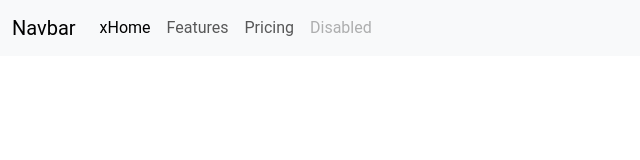
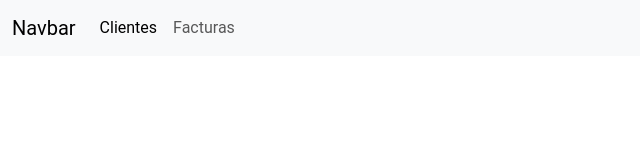
Before and after one commit to crodrigr/spring-boot-angular-confenalco-code, an Angular app in the folder front/app-invoice/: page / in a window 1280 px wide. Shown: the top 160 px of the page, without its empty margins (0-640 px from the left). Built offline with nearby package versions, Linux system fonts and the light colour scheme.

Commit message:
modificados:     front/app-invoice/src/app/app.component.css 	modificados:     front/app-invoice/src/app/header/header.component.html

```diff
--- a/front/app-invoice/src/app/app.component.css
+++ b/front/app-invoice/src/app/app.component.css
@@ -0,0 +1,3 @@
+.container{
+    padding-top: 25px;
+}
--- a/front/app-invoice/src/app/header/header.component.html
+++ b/front/app-invoice/src/app/header/header.component.html
@@ -7,16 +7,10 @@
       <div class="collapse navbar-collapse" id="navbarNav">
         <ul class="navbar-nav">
           <li class="nav-item">
-            <a class="nav-link active" aria-current="page" href="#">xHome</a>
+            <a class="nav-link active" aria-current="page" href="#">Clientes</a>
           </li>
           <li  class="nav-item">
-            <a class="nav-link" *ngIf="bandera" href="#">Features</a>
-          </li>
-          <li class="nav-item">
-            <a class="nav-link" href="#">Pricing</a>
-          </li>
-          <li class="nav-item">
-            <a class="nav-link disabled">Disabled</a>
+            <a class="nav-link" *ngIf="bandera" href="#">Facturas</a>
           </li>
         </ul>
       </div>
```
